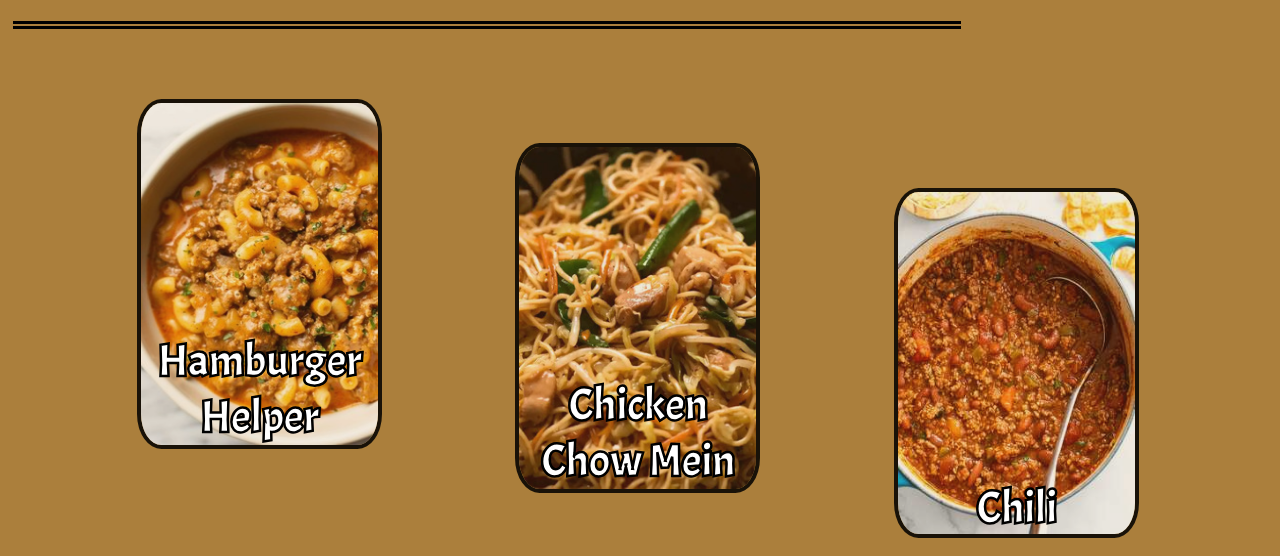
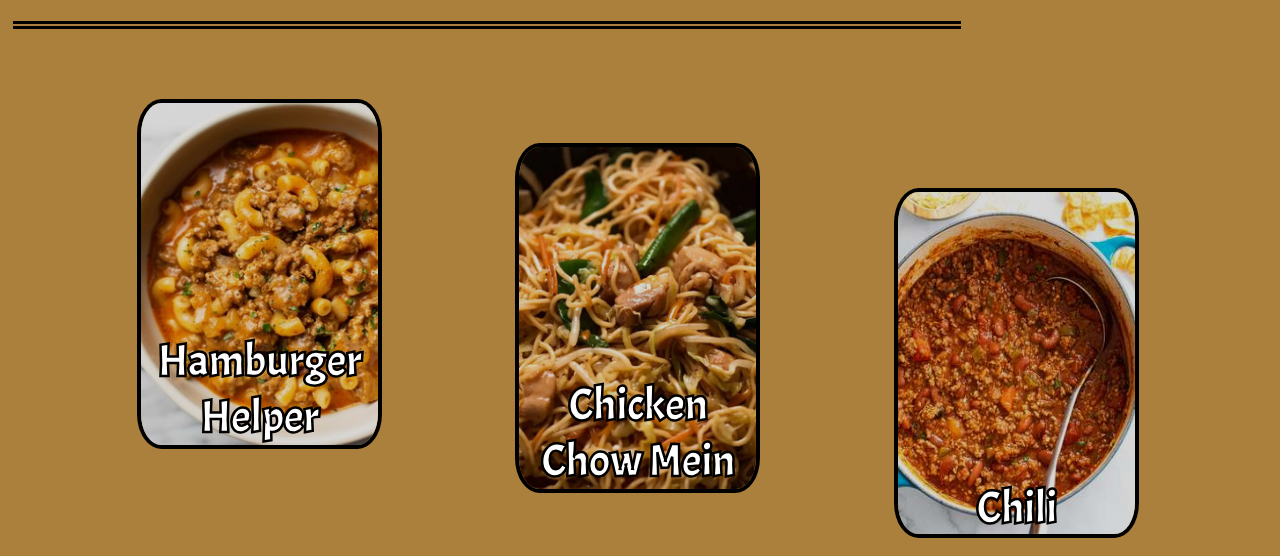
Before and after one commit to Solar-Tiger/odin-recipes, a plain HTML site: page index.html in a window 1280 px wide. Shown: the part 332-888 px from the top of the page. Drawn offline with Linux system fonts and the light colour scheme.

Commit message:
Apply a filter to make text easier to read

```diff
--- a/style.css
+++ b/style.css
@@ -85,7 +85,7 @@
   height: 350px;
   border: 4px solid black;
   border-radius: 10%;
-  opacity: 85%;
+  filter: brightness(85%);
 }
 
 .recipe-image-text {
```
